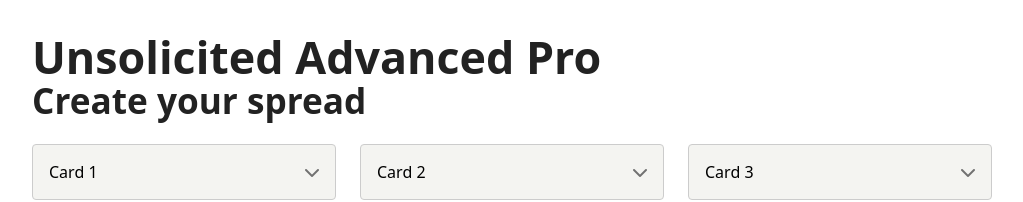
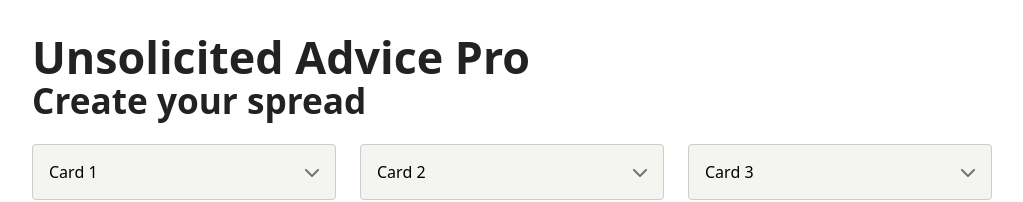
Before and after one commit to karenbarbe/Unsolicited-Advice-Pro, a plain HTML site: page index.html in a window 1280 px wide. Shown: the whole page, without its empty margins (128-1151 px from the left). Drawn offline with Linux system fonts and the light colour scheme.

Commit message:
Update index.html

```diff
--- a/index.html
+++ b/index.html
@@ -11,7 +11,7 @@
   <main>
 
   <section class="section">
-    <h1>Unsolicited Advanced Pro</h1>
+    <h1>Unsolicited Advice Pro</h1>
     <h2>Create your spread</h2>
   </section>
 
```
